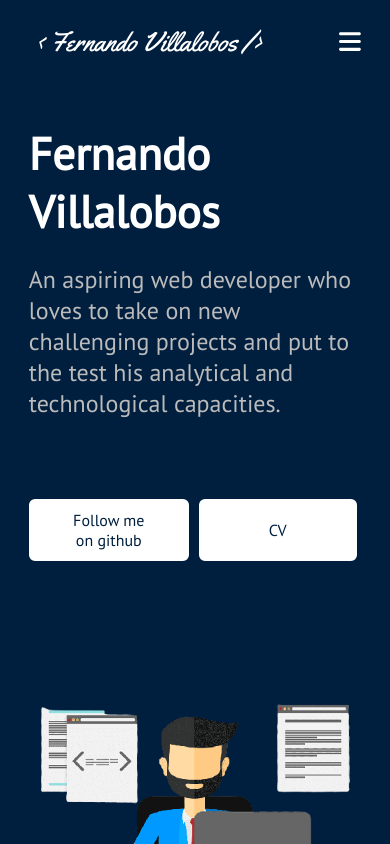
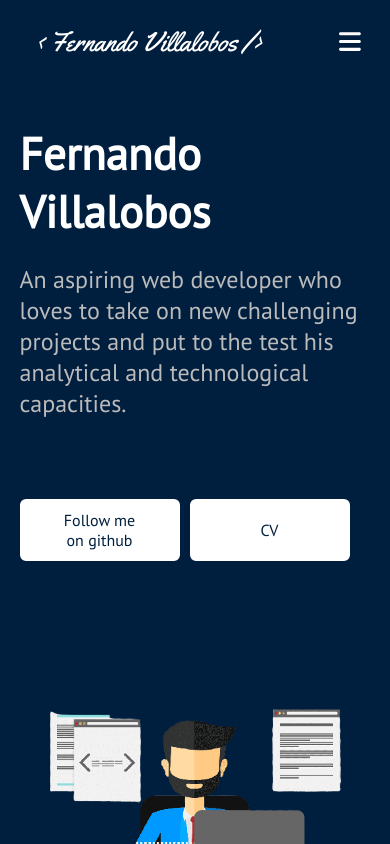
Before and after one commit to fervd24/My-portfolio, a React (Create React App) app: page / in a window 390 px wide. Shown: the top 844 px of the page. Built offline with nearby package versions, Linux system fonts and the light colour scheme.

Commit message:
Modifying some styles to fix some errors in styles of header and body components

```diff
--- a/src/components/Home/Body.css
+++ b/src/components/Home/Body.css
@@ -75,14 +75,11 @@
     height: 24px;
 }
 
-@media (max-width: 800px){
+@media (max-width: 880px){
     .whatidoContainer{
         flex-direction: column-reverse;
         height: auto;
         margin-left: 1rem;
-    }
-    .todoListContainer {
-        width: 100%;
     }
     .imgContainer2 {
         width: auto;
@@ -90,10 +87,20 @@
     }
 
     .imgContainer2 img{
-        width: 350px;
+        width: 550px;
     }
     .whatidoText{
         width: auto;
         margin: 2rem;
     }
 }
+
+@media (max-width: 480px){
+    .imgContainer2 img{
+        width: 300px;
+    }
+
+    .todoListContainer{
+        width: 100%;
+    }
+}
--- a/src/components/Home/Header.css
+++ b/src/components/Home/Header.css
@@ -36,11 +36,11 @@
 }
 
 .whoamiText {
-    padding-top: 10rem;
-    margin-left: 7vw;
     width: 50%;
-    min-width: 400px;
     font-family: 'PT Sans', sans-serif;
+    display: flex;
+    justify-content: center;
+    align-items: center;
 }
 
 .whoamiText h2{
@@ -66,11 +66,17 @@
 
 .btnsContainer {
     display: flex;
-    width: 500px;
+    width: auto;
     margin-top: 4rem;
 }
 
-@media (max-width:800px) {
+@media (max-width:1017px) {
+    .imgContainer img{
+        width: 400px;
+    }
+}
+
+@media (max-width:880px) {
     .whoamiSubcontainer{
         flex-direction: column;
         height: auto;
@@ -81,8 +87,9 @@
     }
     .whoamiText {
         margin-top: 4rem;
-        min-width: 330px;
-        margin-left: 1.8rem;
+        width: auto;
+        margin-left: auto;
+        margin-right: auto;
         padding: 0;
     }
 
@@ -93,10 +100,24 @@
     }
 
     .imgContainer img{
-        width: 350px;
+        width: 450px;
     }
 
     .btnsContainer{
         width: 100%;
     }
 }
+
+@media (max-width: 500px){
+    .whoamiText{
+        width: 90%;
+    }
+
+    .imgContainer img{
+        width: 330px;
+    }
+
+    .whoamiSubcontainer{
+        margin-bottom: 2rem;
+    }
+}
--- a/src/components/Home/Header.js
+++ b/src/components/Home/Header.js
@@ -14,6 +14,7 @@ export default function Header() {
         <header className={`${theme} whoamiContainer`}>
                 <div className="whoamiSubcontainer">
                     <div className={`${theme} whoamiText`}>
+                        <div>
                             <h2>Fernando Villalobos</h2>
                             <p>
                                 An aspiring web developer who loves to take
@@ -24,6 +25,8 @@ export default function Header() {
                                 <Button textBtn="Follow me on github" path={'https://github.com/fervd24'}/>
                                 <Button textBtn="CV" path={'https://www.google.com/'}/>
                             </div>
+
+                        </div>
                     </div>
                     <div className="imgContainer">
                         <img src={developer} alt="dev"/>
```
Lines whose indentation alone changed are shown as unchanged.
